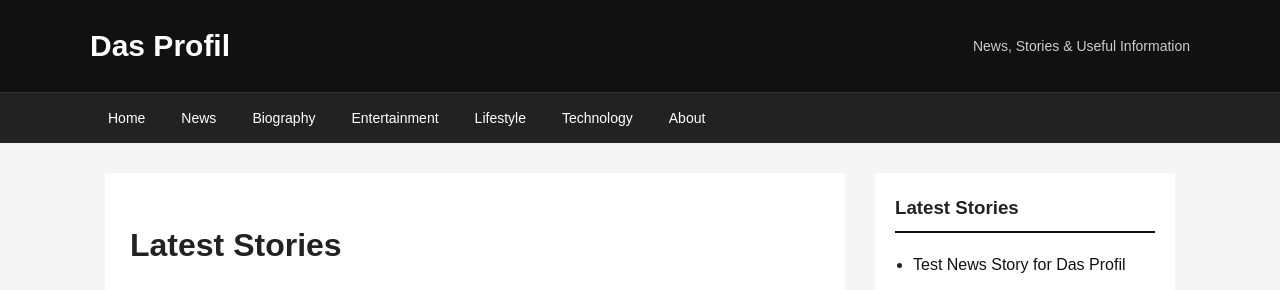
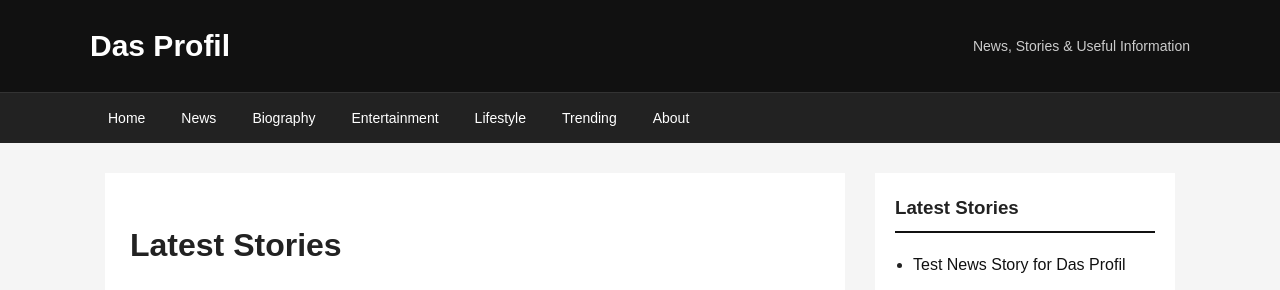
Before and after one commit to Danielitel/dasprofil, a Jekyll site: the page built from index.md, in a window 1280 px wide. Shown: the top 290 px of the page. Built offline with Jekyll 4.4.1, drawn with Linux system fonts in a browser that asks for light colours.

Commit message:
Replace Technology link with Trending link

```diff
--- a/_layouts/default.html
+++ b/_layouts/default.html
@@ -245,7 +245,7 @@
     <a href="{{ '/biography/' | relative_url }}">Biography</a>
     <a href="{{ '/entertainment/' | relative_url }}">Entertainment</a>
     <a href="{{ '/lifestyle/' | relative_url }}">Lifestyle</a>
-    <a href="#">Technology</a>
+    <a href="{{ '/trending/' | relative_url }}">Trending</a>
     <a href="#">About</a>
   </div>
 </nav>
```
